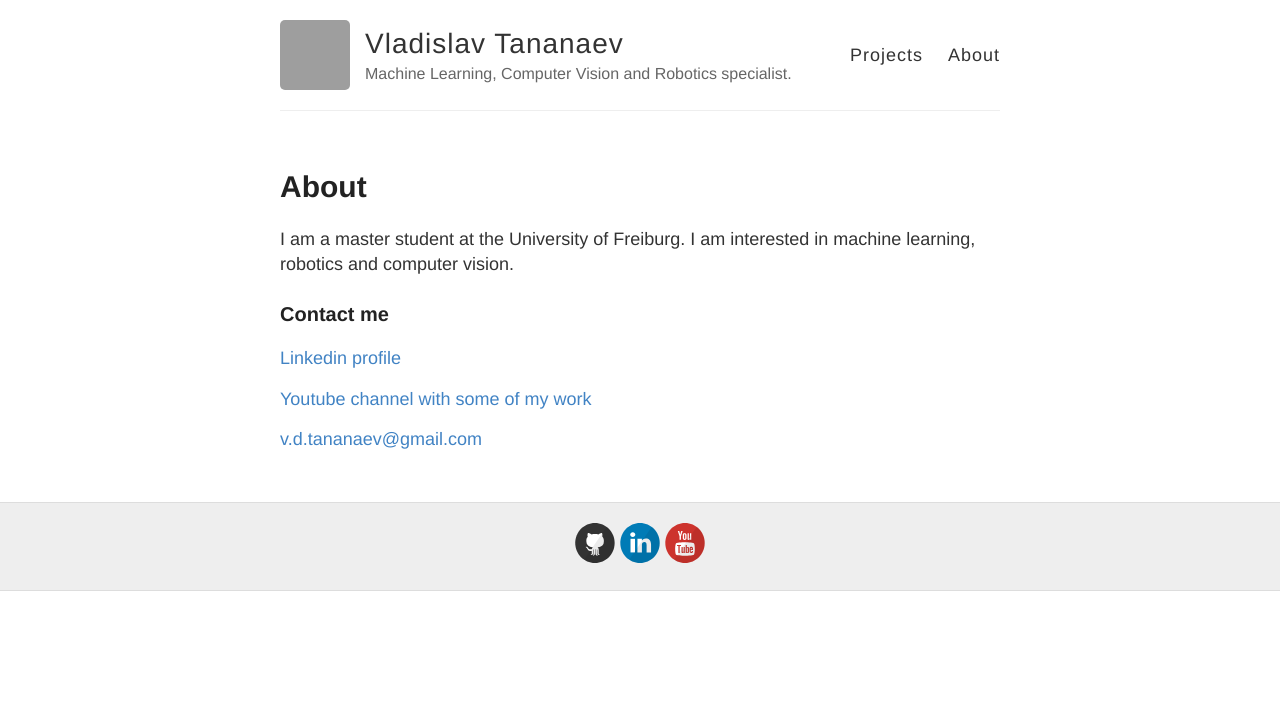
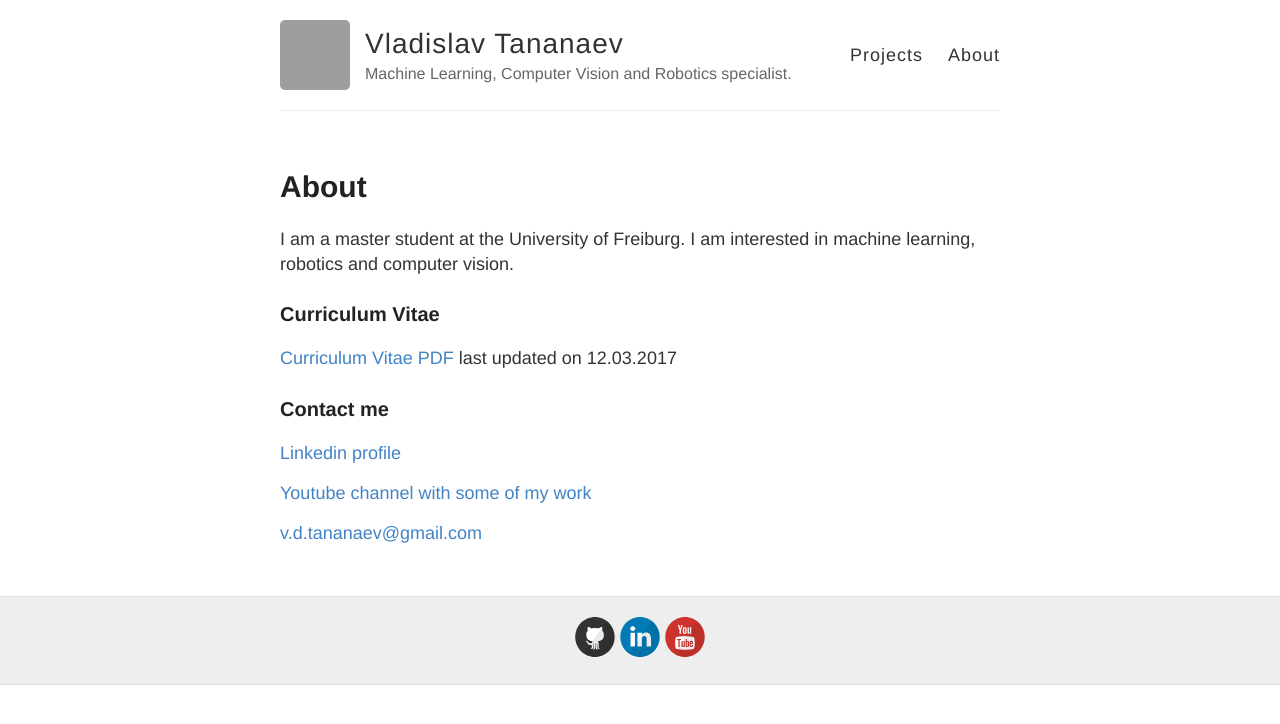
Before and after one commit to Logrus/Logrus.github.io, a Jekyll site: the page built from about.md, in a window 1280 px wide. Shown: the top 724 px of the page. Built offline with Jekyll 4.4.1, drawn with Linux system fonts in a browser that asks for light colours; grey boxes are pictures that could not be loaded.

Commit message:
Add link to CV in about.

```diff
--- a/about.md
+++ b/about.md
@@ -6,6 +6,10 @@ permalink: /about/
 
 I am a master student at the University of Freiburg. I am interested in machine learning, robotics and computer vision.
 
+### Curriculum Vitae
+
+[Curriculum Vitae PDF](https://dl.dropboxusercontent.com/u/6003898/cv.pdf) last updated on 12.03.2017
+
 ### Contact me
 
 [Linkedin profile](https://www.linkedin.com/in/vdtananaev/)
```
